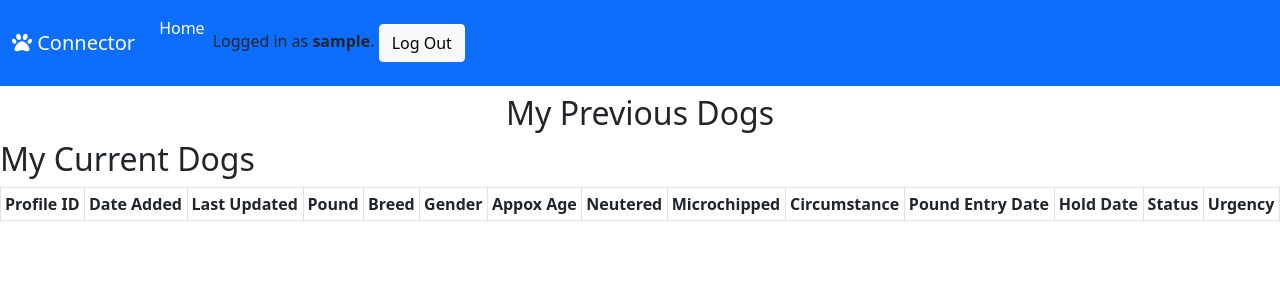
After one commit to LW83/project4new, a Django app: page /my_dashboard/my_previous_dogs in a window 1280 px wide. The commit adds this page. Shown: the top 300 px of the page. Run offline with Django 3.2, Linux system fonts and the light colour scheme; the visitor is signed in with stand-in values (Sample User, id 1); lists and menus that the app fills with data are empty; parts of the project's set-up code (start-up, migrations or seed data) failed here and were passed over; some libraries are stand-ins or nearby versions.

Commit message:
Create pound dashboard views and templates

```diff
--- a/connector/models.py
+++ b/connector/models.py
@@ -2,12 +2,18 @@ from django.db import models
 from django.contrib.auth.models import AbstractUser
 
 # Create your models here.
+COUNTY = ((0, "Antrim"), (1, "Armagh"), (2, "Carlow"), (3, "Cavan"), (4, "Clare"), (5, "Cork"), (6, "Derry"), (7, "Donegal"), (8, "Down"), (9, "Dublin"), (10, "Fermanagh"), (11, "Galway"), (12, "Kerry"), (13, "Kildare"), (14, "Kilkenny"), (15, "Laois"), (16, "Leitrim"), (17, "Limerick"), (18, "Longford"), (19, "Louth"), (20, "Mayo"), (21, "Meath"), (22, "Monaghan"), (23, "Offaly"), (24, "Roscommon"), (25, "Sligo"), (26, "Tipperary"), (27, "Tyrone"), (28, "Waterford"), (29, "Westmeath"), (30, "Wexford"), (31, "Wicklow"))
+
+
 class User(AbstractUser):
     is_pound = models.BooleanField('pound status', default=False)
     is_rescue = models.BooleanField('rescue status', default=False)
+    pound_official_name = models.CharField(max_length=150, default='To be populated', unique=False)
+    rescue_official_name = models.CharField(max_length=150, default='To be populated', unique=False)
+    county = models.IntegerField(choices=COUNTY, default=0)
 
 
-STATUS = ((0, "Hold"), (1, "Available"), (2, "Booked"), (3, "Transferred to Rescue"), (4, "Rehomed"), (5, "Reclaimed"), (6, "PTS"), (7, "Death Natural Causes"))
+STATUS = ((0, "Hold"), (1, "Available"), (2, "Booked"), (3, "Transferred to Rescue"), (4, "Rehomed"), (5, "Reclaimed"), (6, "PTS"), (7, "Death Natural Causes"), (8, "Booking Proposed"))
 URGENCY = ((0, "Red"), (1, "Amber"), (2, "Green"))
 NEUTERED = ((0, "Yes"), (1, "No"), (2, "Unknown"))
 MICROCHIPPED = ((0, "Yes"), (1, "No"), (2, "Unknown"))
@@ -17,7 +23,7 @@ GENDER = ((0, "Male"), (1, "Female"))
 class Profile(models.Model):
     profile_added = models.DateField(auto_now_add=True)
     last_updated = models.DateField(auto_now=True)
-    pound = models.ForeignKey(User, on_delete=models.CASCADE, related_name='dog_profiles')
+    pound = models.ForeignKey(User, on_delete=models.CASCADE, related_name='pound_name')
     dog_breed = models.CharField(max_length=150, unique=False)
     gender = models.IntegerField(choices=GENDER, default=0)
     approx_age = models.CharField(max_length=50, unique=False)
--- a/connector/urls.py
+++ b/connector/urls.py
@@ -5,11 +5,15 @@ urlpatterns = [
     path('', views.homeview.as_view(), name='homepage'),
     path('accounts/', include('django.contrib.auth.urls')),
     path('accounts/signup/', views.RegisterView.as_view(), name='signup'),
-    # path('accounts/login/', views.LoginView.as_view(), name='login'),
     path('accounts/signup/rescue/', views.RescueSignUpView.as_view(), name='rescue_signup'),
     path('accounts/signup/pound/', views.PoundSignUpView.as_view(), name='pound_signup'),
     path('profiles/', views.ProfileList.as_view(), name='profiles'),
     path('create_profile/', views.CreateProfile.as_view(), name='create_profile'),
-    path('edit_profile/', views.EditProfile.as_view(), name='edit_profile'),
-    path('delete_profile/', views.DeleteProfile.as_view(), name='delete_profile'),
+    path('<int:id>/edit_profile/', views.EditProfile.as_view(), name='edit_profile'),
+    path('<int:id>/delete_profile/', views.DeleteProfile.as_view(), name='delete_profile'),
+    path('my_dashboard/', views.MyDashboard.as_view(), name='my_dashboard'),
+    path('my_dashboard/my_current_dogs', views.MyProfileList.as_view(), name='my_current_dogs'),
+    path('my_dashboard/my_previous_dogs', views.MyPreviousProfileList.as_view(), name='my_previous_dogs'),
+    path('my_dashboard/my_booked_dogs', views.MyBookingList.as_view(), name='my_booked_dogs'),
+    path('my_dashboard/my_proposed_bookings', views.MyProposedBookingList.as_view(), name='my_proposed_bookings'),
 ]
--- a/connector/views.py
+++ b/connector/views.py
@@ -1,6 +1,7 @@
 from django.shortcuts import render, redirect, get_object_or_404
 from django.contrib import messages
 from django.contrib.auth import login
+from django.db.models import Q
 from django.contrib.auth.mixins import LoginRequiredMixin
 from django.views.generic import CreateView, UpdateView, DeleteView, TemplateView, ListView
 from .models import User, Profile
@@ -71,7 +72,7 @@ class CreateProfile(CreateView):
         profile_form = ProfileForm(request.POST, request.FILES)
         if profile_form.is_valid():
             create_profile = profile_form.save(commit=False)
-            create_profile.creator = request.user
+            create_profile.pound = request.user
             create_profile.save()
             messages.success(request, 'Profile created successfully.')
             return redirect('profiles')
@@ -95,7 +96,7 @@ class EditProfile(UpdateView):
     def get(self, request, id):
         profile_to_edit = get_object_or_404(Profile, id=id)
         edit_profile_form = ProfileForm(instance=profile_to_edit)
-        if profile_to_edit.creator == request.user:
+        if profile_to_edit.pound == request.user:
             return render(
                 request,
                 "edit_profile.html",
@@ -108,9 +109,9 @@ class EditProfile(UpdateView):
 
     def post(self, request, id):
         profile_to_edit = get_object_or_404(Profile, id=id)
-        edit_page_form = ProfileForm(
+        edit_profile_form = ProfileForm(
                          request.POST, request.FILES, instance=profile_to_edit)
-        if profile_to_edit.creator == request.user:
+        if profile_to_edit.pound == request.user:
             if edit_profile_form.is_valid():
                 edit_profile_form.save()
                 messages.success(request, 'Profile updated successfully.')
@@ -128,7 +129,7 @@ class DeleteProfile(DeleteView):
     def get(self, request, id):
         profile_to_delete = get_object_or_404(Profile, id=id)
         delete_profile_form = ProfileForm(instance=profile_to_delete)
-        if profile_to_delete.creator == request.user:
+        if profile_to_delete.pound == request.user:
             return render(
                 request,
                 "delete_profile.html",
@@ -143,7 +144,7 @@ class DeleteProfile(DeleteView):
         profile_to_delete = get_object_or_404(Profile, id=id)
         delete_profile_form = ProfileForm(
                          request.POST, request.FILES, instance=profile_to_delete)
-        if profile_to_delete.creator == request.user:
+        if profile_to_delete.pound == request.user:
             if delete_profile_form.is_valid():
                 delete_profile_form.save()
                 messages.success(request, 'Profile was successfully deleted.')
@@ -152,3 +153,51 @@ class DeleteProfile(DeleteView):
                 messages.error(request,
                                'Profile deletion unsuccessful, please try again.')
                 return redirect('profiles')
+
+
+class MyDashboard(TemplateView):
+    template_name = 'pound_dashboard.html'
+
+
+class MyProfileList(ListView):
+    model = Profile
+    template_name = 'pound_my_current_dogs.html'
+
+    def get_queryset(self):
+        return Profile.objects.filter(
+           Q(status=0) | Q(status=1),
+           pound=self.request.user,
+        )
+
+
+class MyPreviousProfileList(LoginRequiredMixin, ListView):
+    model = Profile
+    template_name = 'pound_my_previous_dogs.html'
+
+    def get_queryset(self):
+        return Profile.objects.filter(
+           Q(status=3) | Q(status=4) | Q(status=5) | Q(status=6) | Q(status=7),
+           pound=self.request.user,
+        )
+
+
+class MyBookingList(LoginRequiredMixin, ListView):
+    model = Profile
+    template_name = 'pound_my_bookings.html'
+
+    def get_queryset(self):
+        return Profile.objects.filter(
+           Q(status=2),
+           pound=self.request.user,
+        )
+
+
+class MyProposedBookingList(LoginRequiredMixin, ListView):
+    model = Profile
+    template_name = 'pound_my_proposed_bookings.html'
+
+    def get_queryset(self):
+        return Profile.objects.filter(
+           Q(status=8),
+           pound=self.request.user,
+        )
--- a/project4/settings.py
+++ b/project4/settings.py
@@ -45,6 +45,8 @@ INSTALLED_APPS = [
     'django.contrib.staticfiles',
     'cloudinary',
     'crispy_forms',
+    'bootstrap4',
+    'bootstrap_datepicker_plus',
     'connector',
 ]
 
@@ -147,7 +149,7 @@ DEFAULT_AUTO_FIELD = 'django.db.models.BigAutoField'
 
 AUTH_USER_MODEL = 'connector.User'
 
-LOGIN_REDIRECT_URL = 'profiles'
+LOGIN_REDIRECT_URL = 'my_dashboard'
 LOGOUT_REDIRECT_URL = 'homepage'
 
 CRISPY_TEMPLATE_PACK = 'bootstrap4'
--- a/requirements.txt
+++ b/requirements.txt
@@ -3,8 +3,11 @@ cloudinary==1.30.0
 dj-database-url==1.0.0
 dj3-cloudinary-storage==0.0.6
 Django==3.2.16
+django-bootstrap-datepicker-plus==5.0.2
+django-bootstrap4==22.3
 django-crispy-forms==1.14.0
 gunicorn==20.1.0
 psycopg2==2.9.5
+pydantic==1.10.2
 pytz==2022.6
 sqlparse==0.4.3
--- a/templates/create_profile.html
+++ b/templates/create_profile.html
@@ -16,6 +16,7 @@
 
 <div class="row">
     <div class="col-md-6 col-sm-8 col-12">
+      <!-- {{ form.media }} -->
       <form method="post">
         {% csrf_token %}
         {{ profile_form|crispy }}
--- /dev/null
+++ b/templates/pound_my_previous_dogs.html
@@ -0,0 +1,46 @@
+{% extends "base.html" %}
+
+{% block content %}
+
+{% if user.is_authenticated %}
+
+    <div class="text-center m-2">
+        <h2 class="heading">My Previous Dogs</h2>
+    </div>
+
+    <h2>My Current Dogs</h2>
+    <table class="table table-hover table-bordered table-sm">
+        <tr>
+            <th>Profile ID</th><th>Date Added</th><th>Last Updated</th>
+            <th>Pound</th><th>Breed</th><th>Gender</th><th>Appox Age</th>
+            <th>Neutered</th><th>Microchipped</th><th>Circumstance</th>
+            <th>Pound Entry Date</th><th>Hold Date</th><th>Status</th>
+            <th>Urgency</th>
+        </tr>
+    {% for Profile in object_list %}
+            <tr>
+                <td>{{ Profile.pk }}</td>
+                <td>{{ Profile.profile_added }}</td>
+                <td>{{ Profile.last_updated }}</td>
+                <td>{{ Profile.pound }}</td>
+                <td>{{ Profile.dog_breed }}</td>
+                <td>{{ Profile.get_gender_display }}</td>
+                <td>{{ Profile.get_approx_age }}</td>
+                <td>{{ Profile.get_neutered_display }}</td>
+                <td>{{ Profile.get_microchipped_display }}</td>
+                <td>{{ Profile.get_circumstance_display }}</td>
+                <td>{{ Profile.pound_entry_date }}</td>
+                <td>{{ Profile.hold_date }}</td>
+                <td>{{ Profile.get_status_display }}</td>
+                <td>{{ Profile.get_urgency_display }}</td>
+            </tr>
+            {% endfor %}
+    </table>
+
+</div>
+
+{% else %}
+<p>You do not have permission to see this page. Please login <a class="nav-link" href="{% url 'login' %}">here.</a></p>
+{% endif %}
+
+{%endblock%}
```
Also changed, not shown: connector/admin.py (+7 -1 lines), connector/forms.py (+11 -0 lines), templates/pound_dashboard.html (+9 -25 lines), templates/pound_my_bookings.html (added, +46 -0 lines), templates/pound_my_current_dogs.html (added, +46 -0 lines), templates/pound_my_proposed_bookings.html (added, +46 -0 lines), templates/profiles.html (+5 -5 lines), README.md, connector/migrations/0003_auto_20221214_1210.py (added), connector/migrations/0004_alter_profile_status.py (added).
